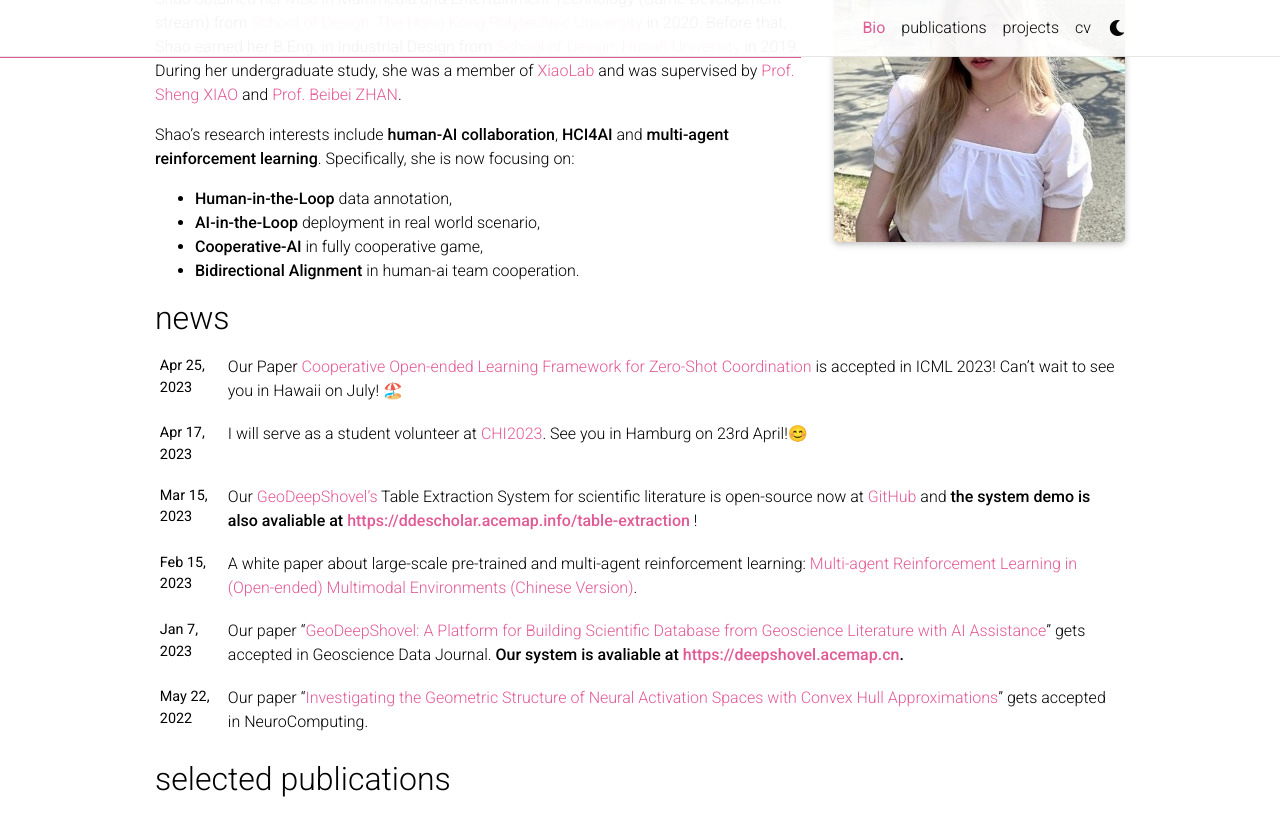
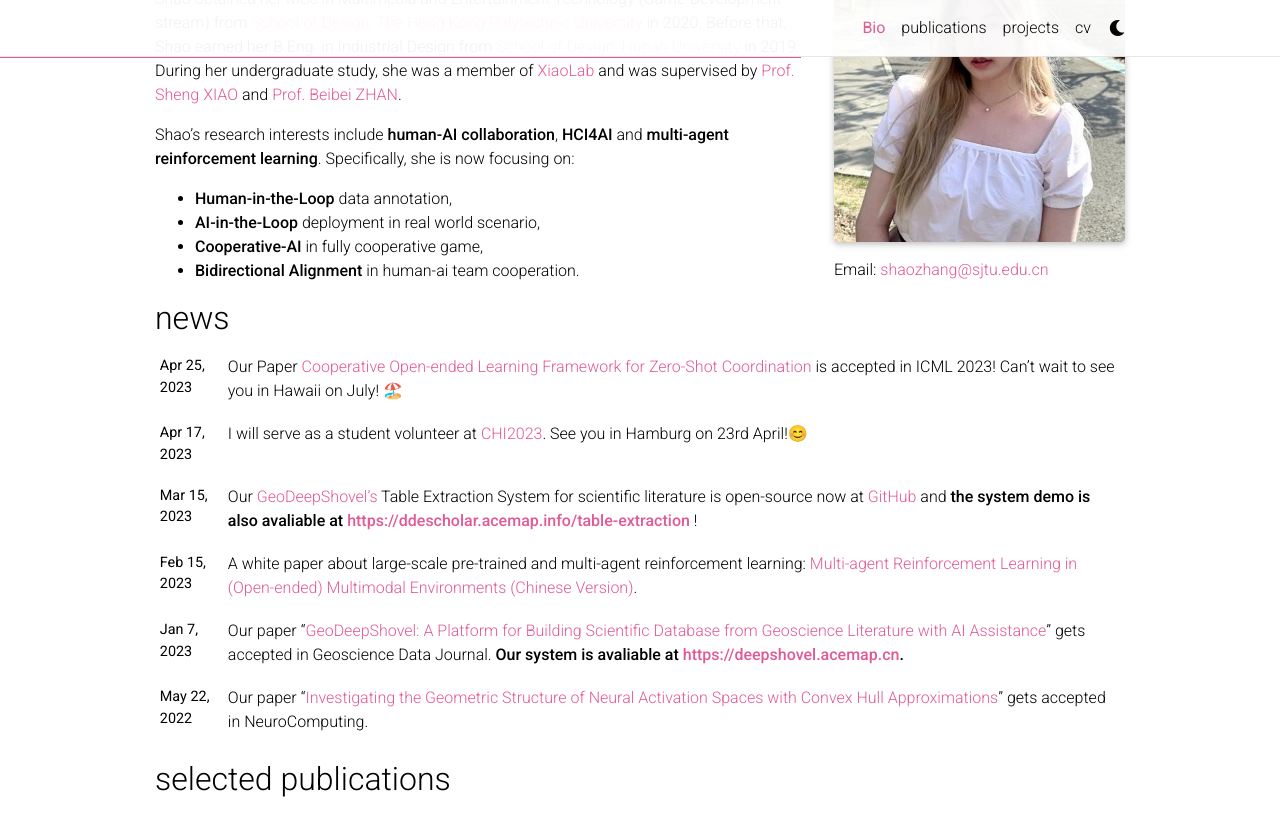
Before and after one commit to ShaoZhang0115/shaozhang_home_page, a Jekyll site: the page built from _pages/about.md, in a window 1280 px wide and 900 px high, scrolled down 326 px, cut to the strip 0-826 px from the top of the window. Built offline with Jekyll 4.4.1, drawn with Linux system fonts in a browser that asks for light colours; full-size pictures stand in for the smaller copies a plugin makes; comment, search, counter and statistics services are not loaded; a style sheet for code colours, icons or effects is not loaded.

Commit message:
contact vis

```diff
--- a/_pages/about.md
+++ b/_pages/about.md
@@ -7,6 +7,8 @@ subtitle: Ph.D. Candidate at SJTU-MARL Group,<a href='https://www.sjtu.edu.cn/'>
 profile:
   align: right
   image: photo.jpg
+  email: shaozhang@sjtu.edu.cn
+  neuemail: zhang.shao.1@northeastern.edu
   image_circular: false # crops the image to make it circular
   address: >
     <p>Shanghai Jiao Tong University</p>
```
